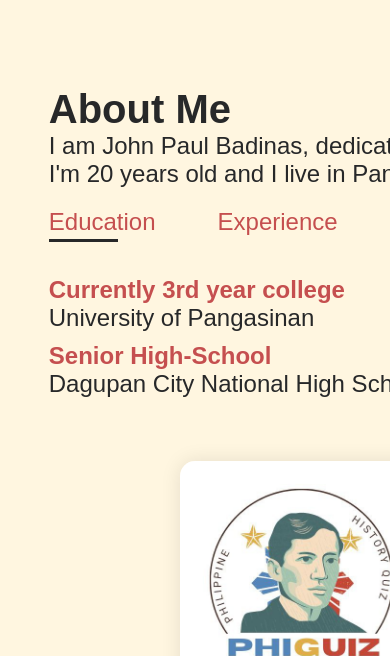
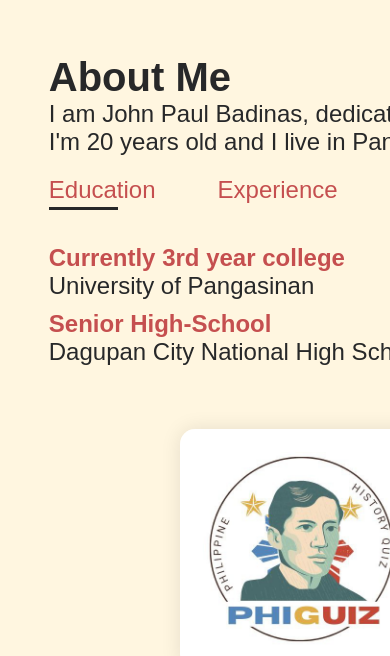
Before and after one commit to John-Paul0909/official-Portfolio, a plain HTML site: page index.html in a window 390 px wide. Shown: the part 769-1425 px from the top of the page. Drawn offline with nearby package versions, Linux system fonts and the light colour scheme; a script that the page names is missing.

Commit message:
ala lang

```diff
--- a/style.css
+++ b/style.css
@@ -138,7 +138,7 @@
     margin-left: auto;
     margin-right: 100rem;
     width: 80rem;
-    padding-top: 13rem;
+    padding-top: 10rem;
     padding-bottom: 10rem;
     padding-left: 11rem;
   }
@@ -411,7 +411,7 @@
       padding: 230px 0;
       margin-left: auto;
       width: 60rem;
-      padding-top: 2rem;
+      padding-top: 0rem;
       padding-bottom: 3rem;
     }
     .about-col-2 h1{
```
